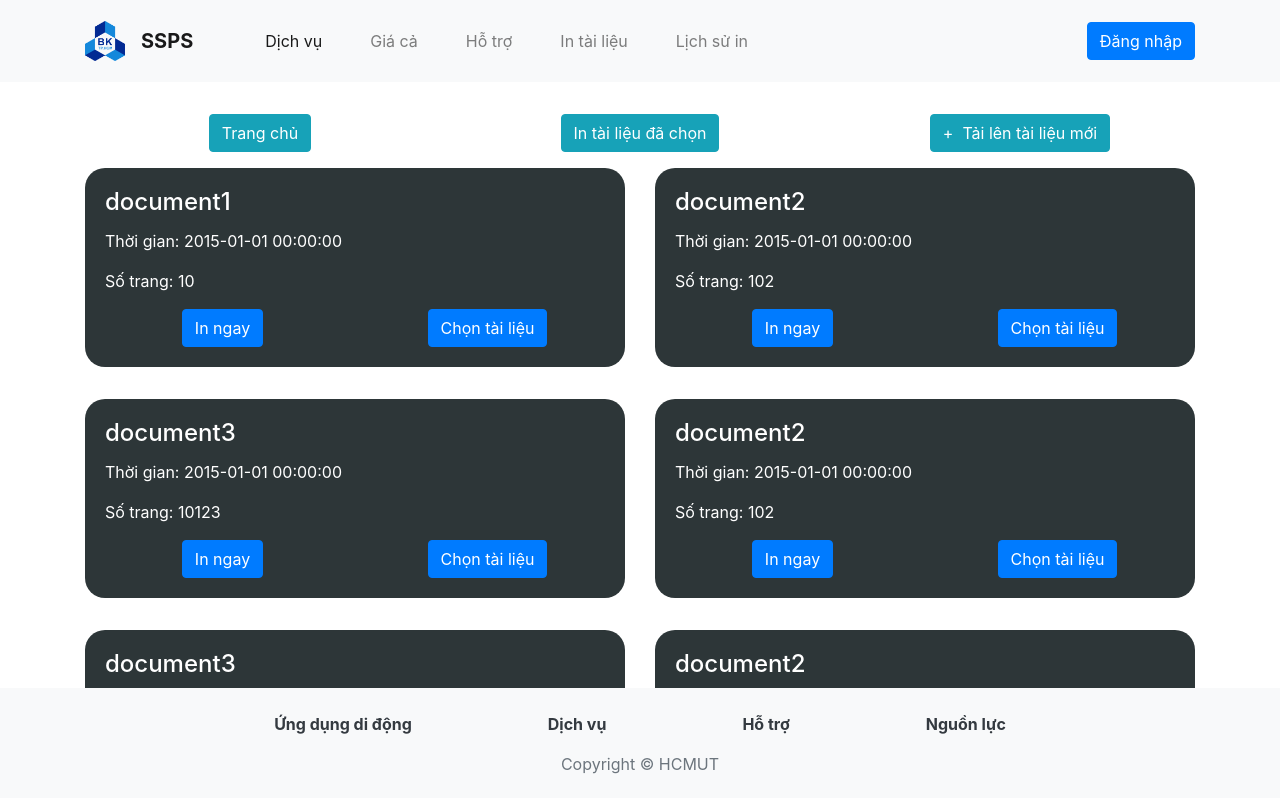
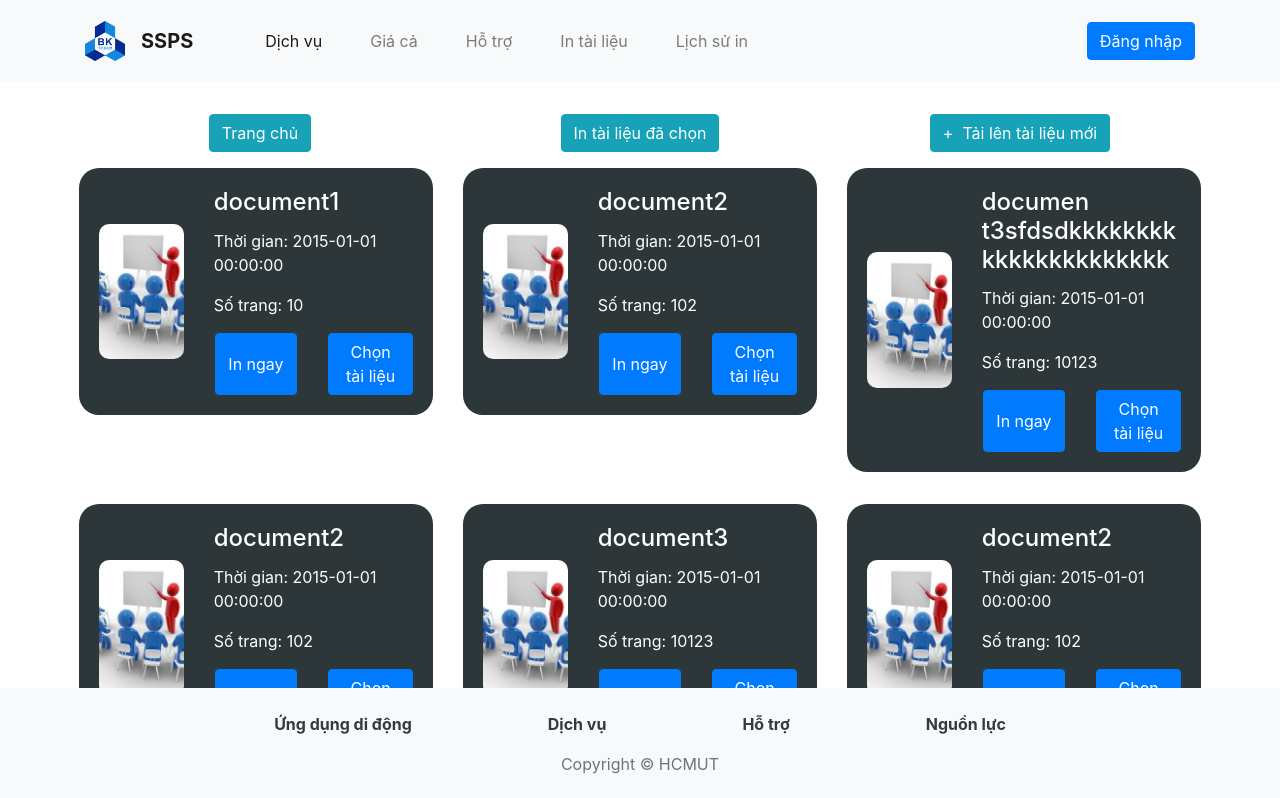
Before and after one commit to chinhan1405/printingapp_react, a React (Create React App) app: page /documents in a window 1280 px wide. Shown: the top 798 px of the page. Built offline with nearby package versions, Linux system fonts and the light colour scheme.

Commit message:
Update Documents.js and Documents.css

```diff
--- a/src/show_document/Documents.css
+++ b/src/show_document/Documents.css
@@ -5,3 +5,11 @@
 .func-button {
     margin-bottom: 1rem;
 }
+
+.card-image {
+    width: 100%;
+    height: 100%;
+    aspect-ratio: 5/8;
+    object-fit: cover;
+    border-radius: 10px;
+}
--- a/src/show_document/Documents.js
+++ b/src/show_document/Documents.js
@@ -10,12 +10,12 @@ export default function Documents() {
                     <div className="col-md-4 d-flex d-lg-flex justify-content-center justify-content-lg-center func-button"><button className="btn btn-info" type="button" style={{marginLeft: '0px'}}>+&nbsp; Tải lên tài liệu mới</button></div>
                 </div>
             </div>
-            <div className='container'>
+            <div className='container' style={{maxWidth: '90%'}}>
                 <div className='row'>
                     {
                         documents.map((document) => {
                             return (
-                                <div className="col-md-6">
+                                <div className="col-xl-4 col-md-6 col-sm-12">
                                     <DocumentCard name={document.name} date={document.date} pages={document.pages} />
                                 </div>
                             )
@@ -32,12 +32,21 @@ function DocumentCard(params) {
     return (
         <div className="card" style={{marginBottom: '2rem', border: 0}}>
             <div className="card-body" style={{background: '#2d3638', borderRadius: '20px'}}>
+                <div className="row align-items-center">
+                    <div className="col-4">
+                        <img className="card-image" src="img/tutor.jpg" alt="thumbnail"/>
+                    </div>
+                    <div className="col-8 align-items-center">
+                        <div className = "d-flex flex-column">
                             <h4 className="card-title text-white">{params.name}</h4>
                             <p className="card-text text-white">Thời gian: {params.date}</p>
                             <p className="card-text text-white">Số trang: {params.pages}</p>
                             <div className="row">
                                 <div className="col-5 col-xl-6 d-flex d-xl-flex justify-content-center justify-content-xl-center"><button className="btn btn-primary" type="button">In ngay</button></div>
                                 <div className="col d-flex d-xl-flex justify-content-center justify-content-xl-center"><button className="btn btn-primary" type="button">Chọn tài liệu</button></div>
+                            </div>
+                        </div>
+                    </div>
                 </div>
             </div>
         </div>
@@ -58,7 +67,7 @@ var documents = [
         "pages" : 102
     },
     {
-        "name" : "document3",
+        "name" : "documen t3sfdsdkkkkkkkkkkkkkkkkkkkkkk",
         "content" : "This is the content of document1",
         "date" : "2015-01-01 00:00:00",
         "pages" : 10123
```
Also changed, not shown: src/show_document/sampleData.json (deleted, +0 -28 lines). Lines whose indentation alone changed are shown as unchanged.
